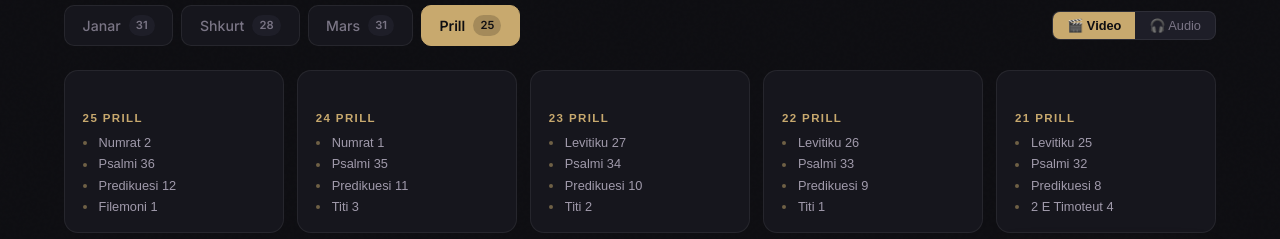
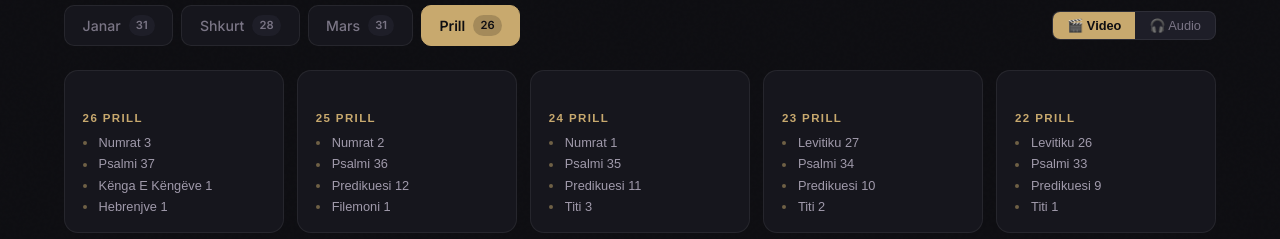
Before and after one commit to jeffandmeredith-max/bibla-shqip, a React (Vite) app: page / in a window 1280 px wide. Shown: the part 561-800 px from the top of the page. Built offline with nearby package versions, Linux system fonts and the light colour scheme.

Commit message:
chore: daily update 2026-04-26

```diff
--- a/src/data/april.js
+++ b/src/data/april.js
@@ -644,5 +644,28 @@ export const april = [
         "start": 496
       }
     ]
+  },
+  {
+    "day": 26,
+    "date": "26 Prill",
+    "videoId": "44mpI964L_M",
+    "readings": [
+      {
+        "title": "Numrat 3",
+        "start": 0
+      },
+      {
+        "title": "Psalmi 37",
+        "start": 442
+      },
+      {
+        "title": "Kënga E Këngëve 1",
+        "start": 685
+      },
+      {
+        "title": "Hebrenjve 1",
+        "start": 815
+      }
+    ]
   }
 ]
```
